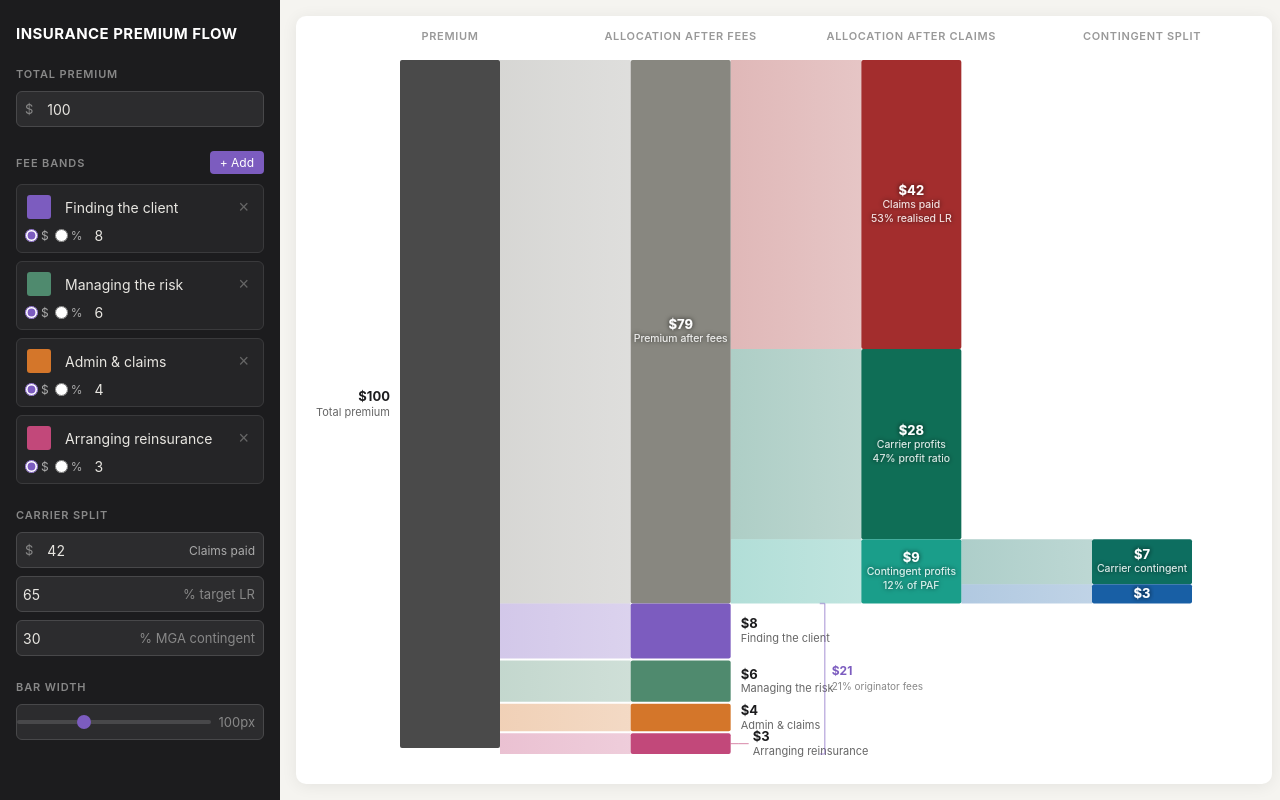
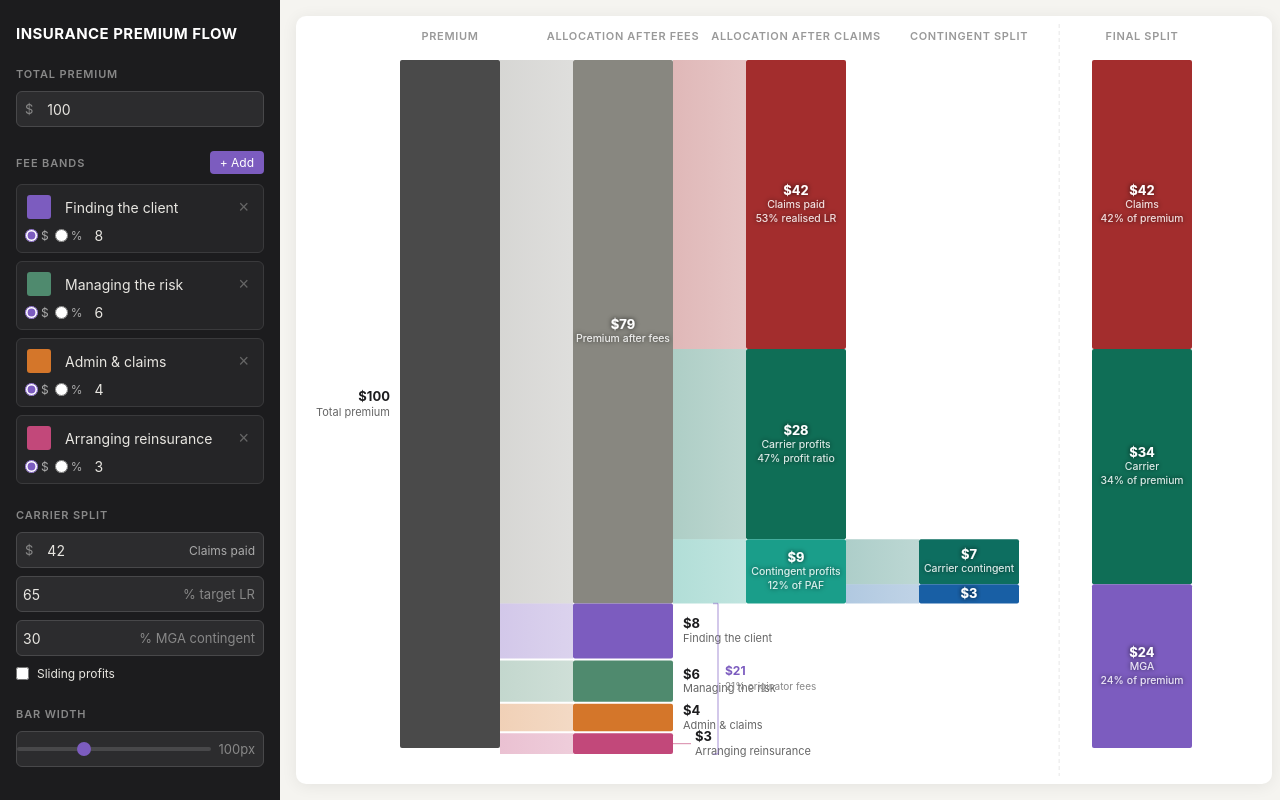
Before and after one commit to pointbreak71/insurance-premium-flow, a Flask app: page / in a window 1280 px wide. Run offline with Flask 3, Linux system fonts and the light colour scheme.

Commit message:
Add Sliding Profits toggle and Final Split (5th) column
Sliding Profits:
- Checkbox in sidebar; when on, MGA contingent locks at 50% of contingent
  profits (carrier gets the other 50%), overriding the % input
- MGA contingent % row greys out and disables while sliding is active
- Because contingent profits shrink linearly to $0 as claims rise, MGA's
  dollar amount also slides linearly to $0 in the same fashion

Final Split column (col4, always visible):
- Stacked bar = total premium height, divided into Claims / Carrier / MGA
- Claims = claimsActual; Carrier = carrierProfits + carrierContingent;
  MGA = fee bands + MGA contingent
- Renormalised when claims overrun (sum > total) so bar never overflows
- Dotted separator line visually distinguishes it as a summary column
- Labels show dollar amount, bucket name, and % of total premium
- colGap recalculated for 5-column layout

Co-Authored-By: Claude Sonnet 4.6 <noreply@anthropic.com>

```diff
--- a/static/sankey.js
+++ b/static/sankey.js
@@ -1,21 +1,18 @@
-/* ── Insurance Premium Flow — Sankey renderer v4 ───────────────────────────
-   Four-column layout:
+/* ── Insurance Premium Flow — Sankey renderer v5 ───────────────────────────
+   Five-column layout:
      col0  Premium bar
      col1  Allocation after fees  (carrier grey + fee bands peeling off below)
      col2  Allocation after claims (claims / carrier profits / contingent profits)
      col3  Contingent split        (carrier contingent / MGA contingent) — only if >0
+     col4  Final Split             (claims / carrier total / MGA total) — always shown
 
-   Claims can exceed premiumAfterFees — the red bar extends beyond the other
-   columns and the scale adjusts so claims fill the chart height exactly.
+   Sliding profits: when enabled, MGA contingent = 50% of contingent profits.
+   Because contingent profits shrink linearly to $0 as claims rise, MGA's
+   absolute dollar amount also slides linearly down to $0 in the same fashion.
 
-   Waterfall ribbon geometry (spec §6):
-     M(x0,y0_top) C(mx,y0_top)(mx,y1_top)(x1,y1_top)
-     L(x1,y1_bot)
-     C(mx,y1_bot)(mx,y0_bot)(x0,y0_bot) Z
-   Control points at midpoint x, anchored at each endpoint's y.
-
-   Bar labels are clipped to bar bounds via SVG clipPath and wrap to as many
-   lines as fit (LINE_H = 14 px per line).
+   Final Split bar height = total * sc, divided proportionally among the three
+   buckets. When claims > paf (overrun) the three buckets are renormalised so
+   the bar never overflows.
 ──────────────────────────────────────────────────────────────────────────── */
 (function () {
 
@@ -27,6 +24,7 @@
     contingent:       "#1A9E8A",
     carrierContingent:"#0D6E60",
     mgaContingent:    "#185FA5",
+    mgaTotal:         "#7C5CBF",   // purple — MGA's aggregate bucket in Final Split
   };
 
   // ── Formatters ─────────────────────────────────────────────────────────────
@@ -81,19 +79,20 @@
       .attr("flood-color", "#000")
       .attr("flood-opacity", 0.85);
 
-    // ── Layout ────────────────────────────────────────────────────────────
+    // ── Layout (5 columns always reserved) ───────────────────────────────
     const M = { top: 44, bottom: 36, left: 104, right: 80 };
     const iW = W - M.left - M.right;
     const iH = H - M.top  - M.bottom;
     const g  = svg.append("g").attr("transform", `translate(${M.left},${M.top})`);
 
-    const colGap = Math.min(180, Math.max(80, (iW - NW * 4) / 3));
+    const colGap = Math.min(140, Math.max(50, (iW - NW * 5) / 4));
     const col0 = 0;
     const col1 = col0 + NW + colGap;
     const col2 = col1 + NW + colGap;
     const col3 = col2 + NW + colGap;
+    const col4 = col3 + NW + colGap;
 
-    // Scale: claims can exceed total, so fit whichever is taller
+    // Scale: claims can exceed total — fit whichever is taller
     const sc = iH / Math.max(total, claimsActual);
 
     // ── Stage 1: carrier (top) + fee bands (below) ────────────────────────
@@ -113,8 +112,8 @@
     const contH    = Math.max(0, contingentProfits) * sc;
 
     const claimsY  = 0;
-    const profitsY = claimsY  + claimsH;
-    const contY    = profitsY + profitsH;
+    const profitsY = claimsH;
+    const contY    = claimsH + profitsH;
 
     // When claims > paf the ribbon fans out from the full carrier band
     const claimsSrcH = Math.min(claimsH, carrierH);
@@ -124,6 +123,21 @@
     const mgaContH  = Math.max(0, mgaContingentAmount)     * sc;
     const carrContY = contY;
     const mgaContY  = carrContY + carrContH;
+
+    // ── Stage 4: final split ──────────────────────────────────────────────
+    const finalClaims  = claimsActual;
+    const finalCarrier = carrierProfits + carrierContingentAmount;
+    const finalMGA     = totalFees + mgaContingentAmount;
+    const finalSum     = finalClaims + finalCarrier + finalMGA;
+    const finalBarH    = total * sc;
+    // Renormalise when overrun (finalSum > total) so bar never overflows
+    const fsc          = finalSum > 0 ? finalBarH / finalSum : 0;
+    const col4ClaimsH  = finalClaims  * fsc;
+    const col4CarrierH = finalCarrier * fsc;
+    const col4MGAH     = finalMGA     * fsc;
+    const col4ClaimsY  = 0;
+    const col4CarrierY = col4ClaimsH;
+    const col4MGAY     = col4ClaimsH + col4CarrierH;
 
     // ── Gradients ─────────────────────────────────────────────────────────
     function addGrad(id, hex) {
@@ -141,6 +155,7 @@
     addGrad("gCont",   C.contingent);
     addGrad("gCCont",  C.carrierContingent);
     addGrad("gMCont",  C.mgaContingent);
+    addGrad("gMGATot", C.mgaTotal);
     fees.forEach((f, i) => addGrad(`gFee${i}`, f.color));
 
     // ── Layers (z-order: ribbons → bars → labels) ─────────────────────────
@@ -166,29 +181,25 @@
     }
 
     // ── Superimposed bar label (white, drop-shadow, clipped) ───────────────
-    // Variadic lines: first uses lbl-bar-primary, rest lbl-bar-secondary.
-    // Lines are clipped to the bar rect and wrapped to as many as fit.
-    const LINE_H   = 14;   // px between baselines
+    const LINE_H   = 14;
     const MIN_SHOW = 8;
     let   clipSeq  = 0;
 
     function lblBar(colX, barY, barH, ...lines) {
       if (barH < MIN_SHOW || !lines.length) return;
 
-      // Clip group to bar bounds (coordinates are in g's space)
       const cid = `clip-bar-${clipSeq++}`;
       defs.append("clipPath").attr("id", cid)
         .append("rect")
           .attr("x", colX).attr("y", barY)
           .attr("width", NW).attr("height", barH);
 
-      const clpG = labelG.append("g").attr("clip-path", `url(#${cid})`);
-
-      const maxFit  = Math.max(1, Math.floor(barH / LINE_H));
+      const clpG  = labelG.append("g").attr("clip-path", `url(#${cid})`);
+      const maxFit = Math.max(1, Math.floor(barH / LINE_H));
       const visible = lines.slice(0, maxFit);
-      const n       = visible.length;
-      const cx      = colX + NW / 2;
-      const firstY  = barY + barH / 2 - (n - 1) * LINE_H / 2;
+      const n      = visible.length;
+      const cx     = colX + NW / 2;
+      const firstY = barY + barH / 2 - (n - 1) * LINE_H / 2;
 
       visible.forEach((line, i) => {
         clpG.append("text")
@@ -228,7 +239,6 @@
     });
 
     // ── Col 1→2 ribbons ────────────────────────────────────────────────────
-    // Claims ribbon: source capped to carrier band height (fan-out on overrun)
     drawRibbon(col1 + NW, claimsY,  claimsSrcH, col2, claimsY,  claimsH,  "gClaim");
     drawRibbon(col1 + NW, profitsY, profitsH,   col2, profitsY, profitsH,  "gProfit");
     if (hasContingent) {
@@ -248,10 +258,21 @@
     drawRect(col2, claimsY,  claimsH,  C.claims);
     drawRect(col2, profitsY, profitsH, C.carrierProfits);
     if (hasContingent) {
-      drawRect(col2, contY,     contH,    C.contingent);
+      drawRect(col2, contY,     contH,     C.contingent);
       drawRect(col3, carrContY, carrContH, C.carrierContingent);
       drawRect(col3, mgaContY,  mgaContH,  C.mgaContingent);
     }
+
+    // col4 Final Split — separator then bars
+    g.append("line")
+      .attr("x1", col4 - colGap * 0.45).attr("x2", col4 - colGap * 0.45)
+      .attr("y1", -M.top + 8).attr("y2", iH + M.bottom - 8)
+      .attr("stroke", "#ddd").attr("stroke-width", 1)
+      .attr("stroke-dasharray", "4,3").attr("opacity", 0.7);
+
+    drawRect(col4, col4ClaimsY,  col4ClaimsH,  C.claims);
+    drawRect(col4, col4CarrierY, col4CarrierH, C.carrierProfits);
+    drawRect(col4, col4MGAY,     col4MGAH,     C.mgaTotal);
 
     // ── Column headers ────────────────────────────────────────────────────
     const headers = [
@@ -260,6 +281,7 @@
       { x: col2 + NW / 2, t: "Allocation after claims" },
     ];
     if (hasContingent) headers.push({ x: col3 + NW / 2, t: "Contingent split" });
+    headers.push({ x: col4 + NW / 2, t: "Final Split" });
 
     headers.forEach(({ x, t }) =>
       g.append("text").attr("class", "col-header")
@@ -337,6 +359,22 @@
         "MGA contingent");
     }
 
+    // ── Col 4: Final Split labels ─────────────────────────────────────────
+    lblBar(col4, col4ClaimsY, col4ClaimsH,
+      fmt(finalClaims),
+      "Claims",
+      `${fmtPct(finalClaims, total)} of premium`);
+
+    lblBar(col4, col4CarrierY, col4CarrierH,
+      fmt(finalCarrier),
+      "Carrier",
+      `${fmtPct(finalCarrier, total)} of premium`);
+
+    lblBar(col4, col4MGAY, col4MGAH,
+      fmt(finalMGA),
+      "MGA",
+      `${fmtPct(finalMGA, total)} of premium`);
+
     // ── Originator fees bracket ───────────────────────────────────────────
     if (feeRects.length > 0 && totalFees > 0) {
       const fy1 = feeRects[0].y;
--- a/static/styles.css
+++ b/static/styles.css
@@ -189,6 +189,17 @@ input[type="color"]::-webkit-color-swatch { border: none; border-radius: 3px; }
 /* ── Carrier controls ────────────────────────────────────────────────────────── */
 .carrier-controls { display: flex; flex-direction: column; gap: 8px; }
 
+.option-toggle {
+  display: flex;
+  align-items: center;
+  gap: 8px;
+  font-size: 12px;
+  color: var(--sidebar-text);
+  cursor: pointer;
+  padding: 2px 0;
+}
+.option-toggle input[type="checkbox"] { accent-color: var(--accent); cursor: pointer; }
+
 /* ── Main chart area ─────────────────────────────────────────────────────────── */
 #main {
   flex: 1;
--- a/templates/index.html
+++ b/templates/index.html
@@ -42,10 +42,14 @@
             <input type="number" id="targetLossRatio" value="65" min="0" max="100" step="1" />
             <span class="suffix">% target LR</span>
           </div>
-          <div class="input-row labeled">
+          <div class="input-row labeled" id="mgaContingentRow">
             <input type="number" id="mgaContingentPct" value="30" min="0" max="100" step="1" />
             <span class="suffix">% MGA contingent</span>
           </div>
+          <label class="option-toggle">
+            <input type="checkbox" id="slidingProfits" />
+            <span>Sliding profits</span>
+          </label>
         </div>
       </section>
 
@@ -101,6 +105,7 @@
       const targetLR         = parseFloat(document.getElementById("targetLossRatio").value)  / 100 || 0.65;
       const mgaContingentPct = parseFloat(document.getElementById("mgaContingentPct").value) / 100 || 0.30;
       const nodeWidth        = parseInt(document.getElementById("nodeWidth").value)           || 100;
+      const slidingProfits   = document.getElementById("slidingProfits").checked;
 
       const fees = [];
       document.querySelectorAll(".fee-band").forEach(el => {
@@ -125,11 +130,14 @@
       // Contingent profits = everything left after claims and carrier profits
       const contingentProfits = Math.max(0, premiumAfterFees - claimsActual - carrierProfits);
 
-      // Split contingent between MGA and carrier
-      const mgaContingentAmount      = contingentProfits * mgaContingentPct;
-      const carrierContingentAmount  = contingentProfits * (1 - mgaContingentPct);
+      // Split contingent: sliding mode locks MGA at 50% of contingent (decreases linearly to 0
+      // as claims rise, mirroring how contingent profits themselves shrink to 0)
+      const mgaContingentAmount     = slidingProfits
+        ? contingentProfits * 0.5
+        : contingentProfits * mgaContingentPct;
+      const carrierContingentAmount = contingentProfits - mgaContingentAmount;
 
-      const realisedLR           = premiumAfterFees > 0 ? claimsActual / premiumAfterFees : 0;
+      const realisedLR             = premiumAfterFees > 0 ? claimsActual / premiumAfterFees : 0;
       const realisedProfitRatioPct = ((1 - realisedLR) * 100).toFixed(1);
 
       return {
@@ -137,7 +145,7 @@
         claimsActual, targetLR, realisedLR, realisedProfitRatioPct,
         carrierProfits, contingentProfits,
         mgaContingentAmount, carrierContingentAmount,
-        isOverrun, nodeWidth,
+        isOverrun, slidingProfits, nodeWidth,
       };
     }
 
@@ -184,6 +192,14 @@
     ["totalPremium","claimsActual","targetLossRatio","mgaContingentPct"].forEach(id =>
       document.getElementById(id).addEventListener("input", scheduleRender));
 
+    document.getElementById("slidingProfits").addEventListener("change", () => {
+      const on  = document.getElementById("slidingProfits").checked;
+      const row = document.getElementById("mgaContingentRow");
+      row.style.opacity = on ? "0.35" : "1";
+      row.querySelector("input").disabled = on;
+      scheduleRender();
+    });
+
     document.getElementById("nodeWidth").addEventListener("input", () => {
       document.getElementById("nodeWidthVal").textContent =
         document.getElementById("nodeWidth").value + "px";
```
